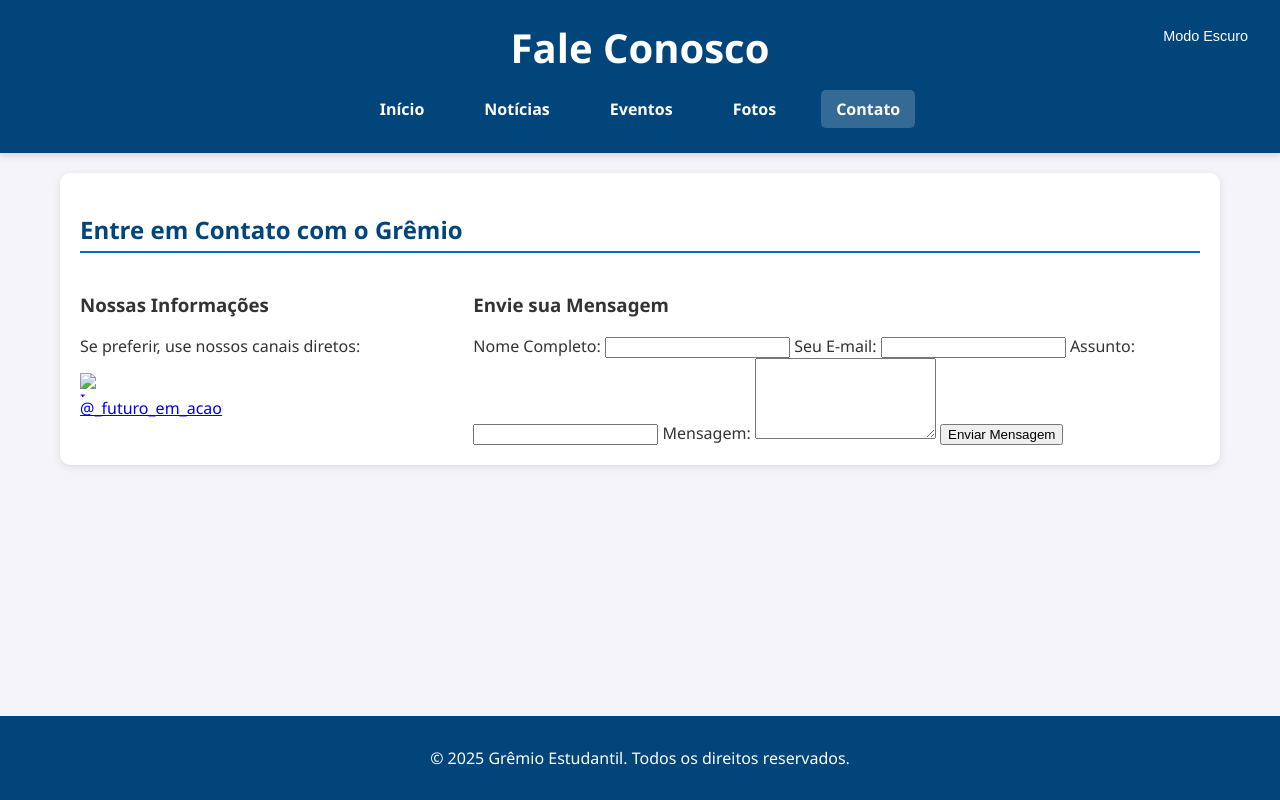
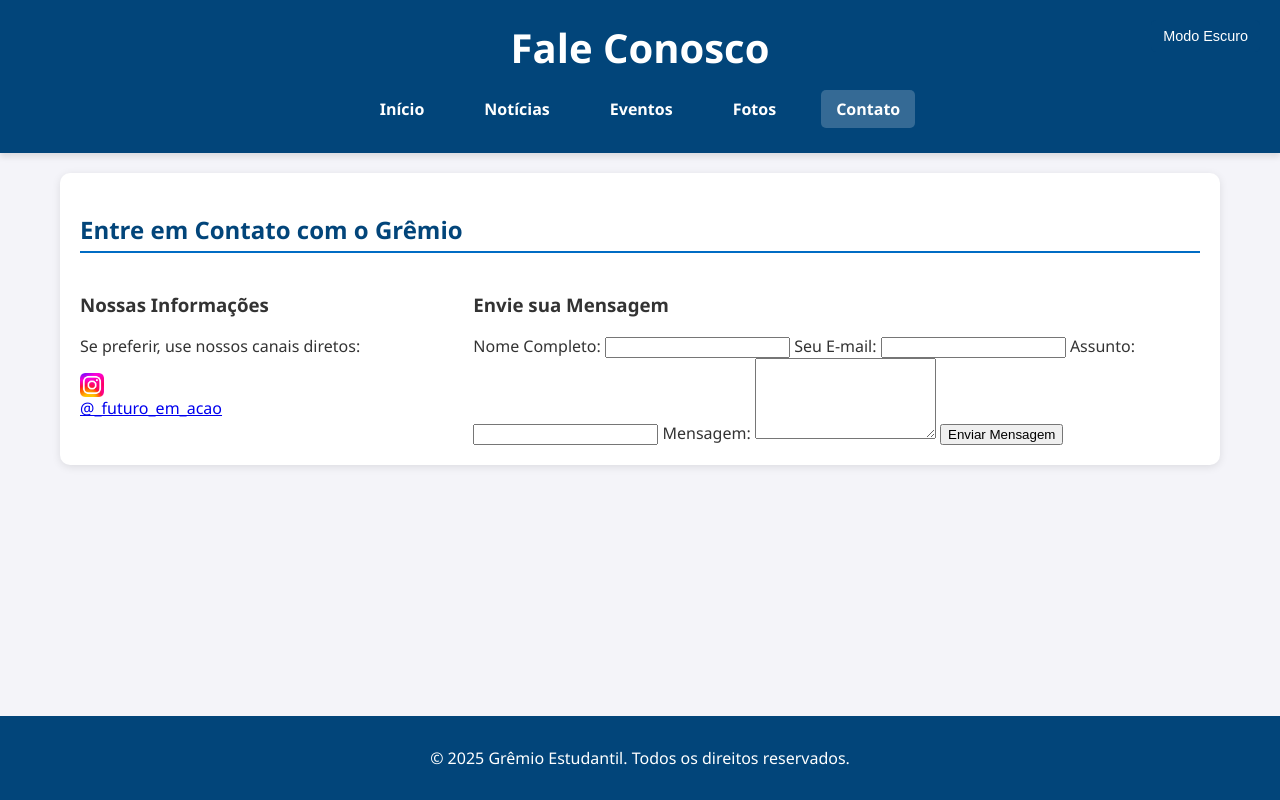
Before and after one commit to cinemaxbr18-crypto/Futuro-em-A-o, a plain HTML site: page contato.html in a window 1280 px wide. Drawn offline with Linux system fonts and the light colour scheme.

Commit message:
Update contato.html

```diff
--- a/contato.html
+++ b/contato.html
@@ -32,7 +32,7 @@
 
           <div class="redes-sociais">
             <a href="https://www.instagram.com/_futuro_em_acao.ofc?igsh=MWh2N3Nxc2k0N2dyZQ== " target="_blank" class="instagram-link">
-              <img src="arquivos/Instagram_logo_2022.png" alt="Instagram" class="icone-redes">
+              <img src="Instagram_logo_2022.png" alt="Instagram" class="icone-redes">
               @_futuro_em_acao
             </a>
             </div>
```
